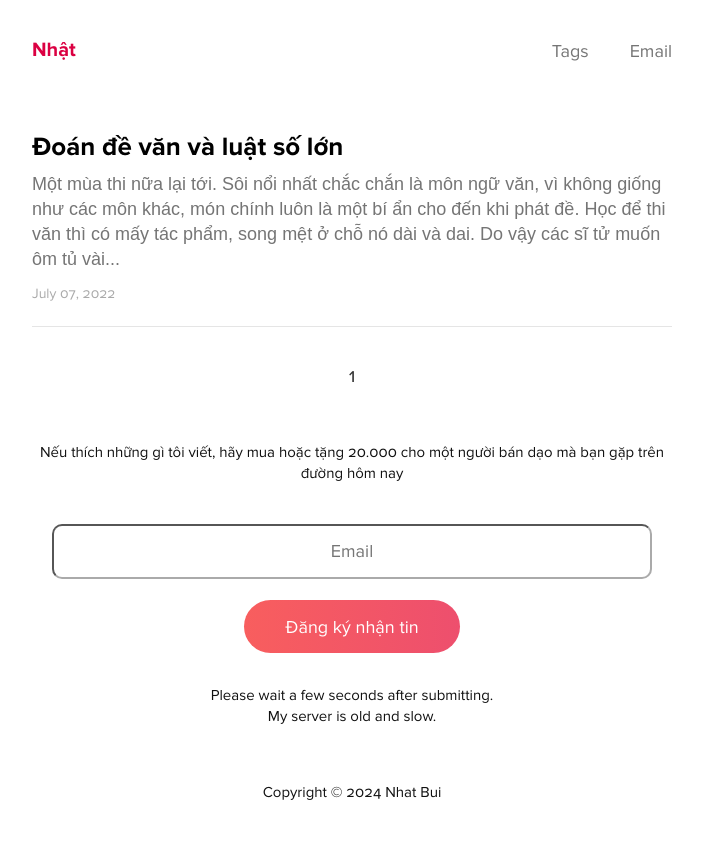
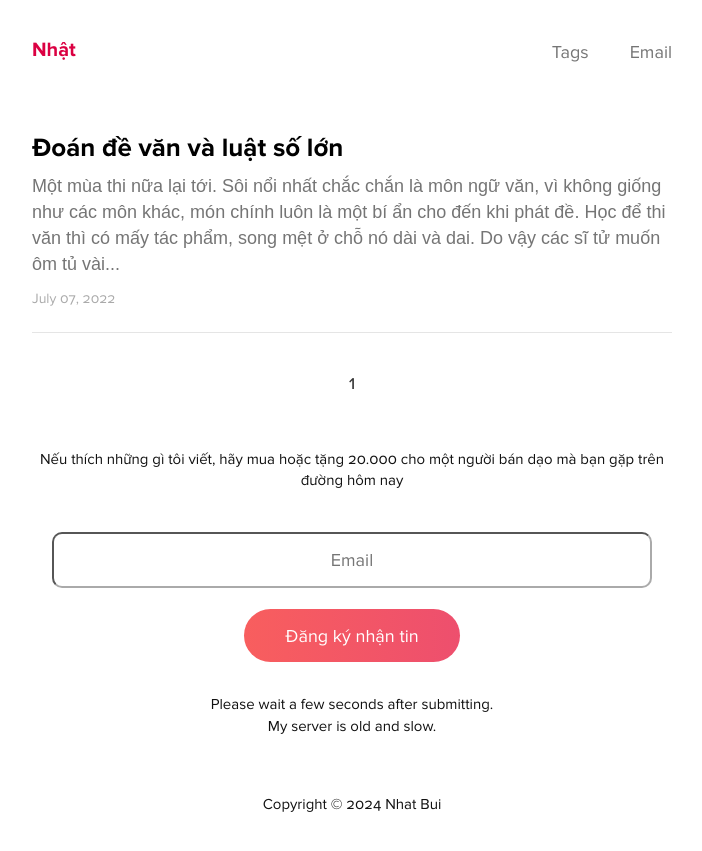
Before and after one commit to writebutwhy/writebutwhy.github.io, a Jekyll site: the page built from index.html, in a window 1280 px wide. Shown: the top 851 px of the page, without its empty margins (288-990 px from the left). Built offline with Jekyll 4.4.1, drawn with Linux system fonts in a browser that asks for light colours; some web fonts are replaced; the list of posts is cut into pages by our own code.

Commit message:
increase line-height

```diff
--- a/_sass/tale/_base.scss
+++ b/_sass/tale/_base.scss
@@ -1,6 +1,6 @@
 * {
   @include box-sizing;
-  line-height: 1.4;
+  line-height: 1.45;
 }
 
 html,
```
